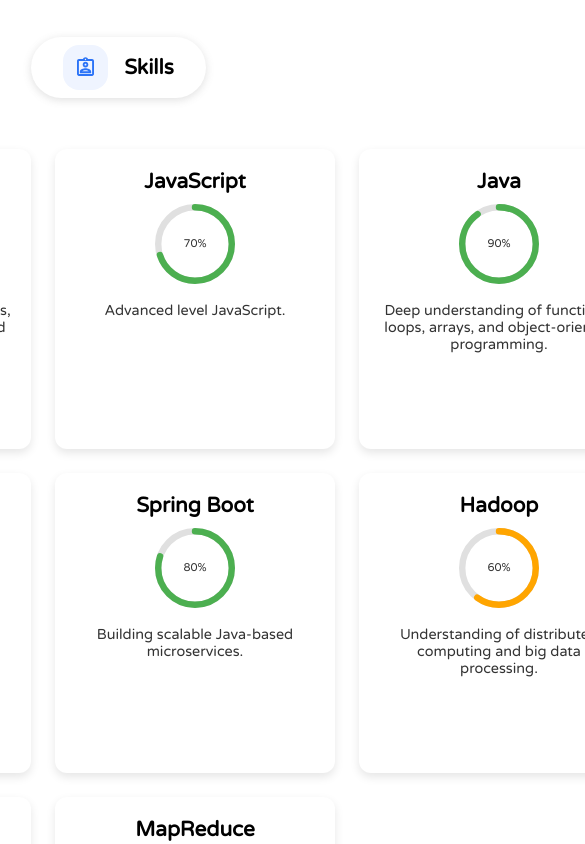
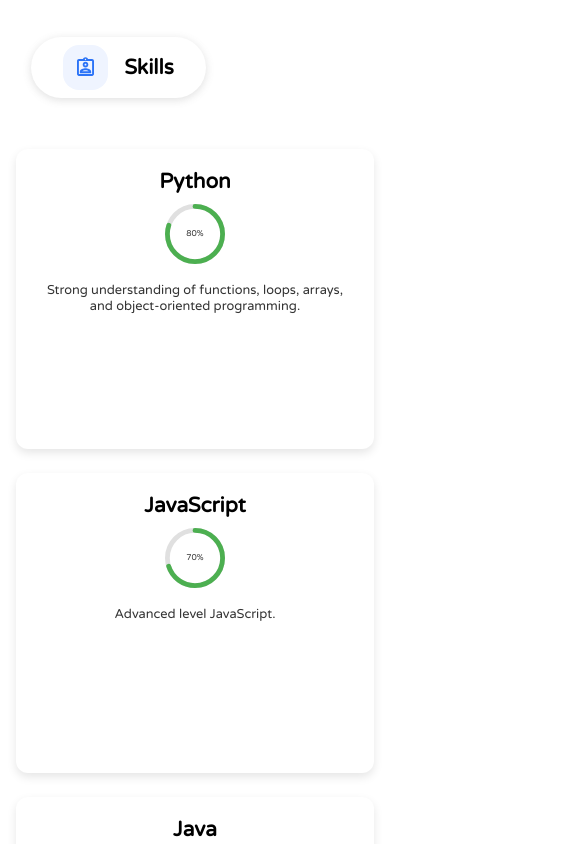
Before and after one commit to smangaraj28/smangaraj28.github.io, a React (Create React App) app: page / in a window 390 px wide. Shown: the part 1880-2724 px from the top of the page, 585 px wide, since content can reach past the window. Built offline with nearby package versions, Linux system fonts and the light colour scheme; a web font is replaced by a local one.

Commit message:
fixing skills

```diff
--- a/src/components/layout/Navbar/Navbar.css
+++ b/src/components/layout/Navbar/Navbar.css
@@ -1,21 +1,3 @@
-.top-navbar {
-  display: flex;
-  justify-content: space-between;
-  align-items: center;
-  flex-flow: row wrap;
-  z-index: 99999;
-  width: 100%;
-  height: 40px;
-  position: relative;
-  top: 0%;
-  padding: 1rem;
-}
-.top-navbar .logo {
-  margin-right: 4rem;
-  width: fit-content;
-  font-size: 2rem;
-  color: rgb(39, 39, 39);
-}
 .profile {
   width: 100%;
   top: 170%;
@@ -33,12 +15,7 @@
   z-index: 999999;
   display: none;
 }
-.top-navbar .authSection {
-  display: flex;
-  justify-content: start;
-  width: fit-content;
-  position: relative;
-}
+
 .hide {
   display: flex;
   justify-content: center;
@@ -91,13 +68,6 @@
   display: block;
 }
 
-.top-navbar div b {
-  display: flex;
-  gap: 0.3rem;
-  font-size: 0.9rem;
-  align-items: center;
-  color: rgb(63, 61, 61);
-}
 .boll {
   display: flex;
   justify-content: center;
@@ -165,15 +135,3 @@
   transition: all 300ms;
   color: rgb(128, 128, 128);
 }
-.navC {
-  width: fit-content;
-  position: fixed;
-  top: 35%;
-  margin: 1.5rem;
-}
-
-@media only screen and (max-width: 1000px) {
-  .navC {
-    display: none;
-  }
-}
--- a/src/components/layout/Navbar/Navbar.js
+++ b/src/components/layout/Navbar/Navbar.js
@@ -11,6 +11,7 @@ import { useState } from "react";
 const menuItems = [
   { name: "home", icon: <BiHome /> },
   { name: "About", icon: <MdOutlineAssignmentInd /> },
+
   { name: "Work Experience", icon: <MdOutlineAssignment /> },
   { name: "Skills", icon: <MdOutlineAssignment /> },
   { name: "Projects", icon: <MdTurnedInNot /> },
--- a/src/pages/Skills/Skills.css
+++ b/src/pages/Skills/Skills.css
@@ -10,17 +10,18 @@
   justify-content: center;
 }
 
+/* Skills Grid */
 .grid-container {
   display: grid;
-    grid-template-columns: repeat(auto-fit, minmax(200px, 1fr)); /* More flexible */
+  grid-template-columns: repeat(auto-fit, minmax(320px, 1fr)); /* Auto-adjusting tiles */
   gap: 1.5rem;
-    width: 100%;
-    max-width: 1200px;
   justify-content: center;
   align-items: stretch;
   padding: 1rem;
+  box-sizing: border-box;
 }
 
+/* Skill Card */
 .grid-item {
   background: #f8f9fa;
   padding: 1.5rem;
@@ -28,28 +29,71 @@
   box-shadow: 0px 4px 12px rgba(0, 0, 0, 0.1);
   text-align: center;
   transition: transform 0.3s ease-in-out;
+  display: flex;
+  flex-direction: column;
+  justify-content: space-between;
+  min-height: 250px;
+  max-width: 100%;
 }
 
+/* Hover effect for skills */
 .grid-item:hover {
   transform: scale(1.05); /* Slight hover effect */
 }
 
-
+/* Cards layout for skill name, progress bar, and description */
 .Cards {
   display: flex;
   flex-direction: column;
   align-items: center;
 }
 
+/* Circular progress container */
 .progress-container {
   width: 80px;
   height: 80px;
   margin: 10px auto;
 }
 
+/* Description content */
 .content {
   margin-top: 0.5rem;
   font-size: 0.9rem;
   color: #333;
   text-align: center;
 }
+
+/* Responsive Fix for Smaller Screens */
+@media (max-width: 768px) {
+  .grid-container {
+    grid-template-columns: repeat(auto-fit, minmax(280px, 1fr)); /* Adjust column width for smaller screens */
+  }
+
+  .grid-item {
+    padding: 1rem; /* Reduce padding for mobile screens */
+  }
+
+  .progress-container {
+    width: 70px; /* Smaller progress circle on mobile */
+    height: 70px;
+  }
+
+  .content {
+    font-size: 0.85rem; /* Slightly smaller font size */
+  }
+}
+
+@media (max-width: 400px) {
+  .grid-item {
+    padding: 0.8rem; /* Further reduce padding for very small screens */
+  }
+
+  .progress-container {
+    width: 60px;
+    height: 60px;
+  }
+
+  .content {
+    font-size: 0.8rem; /* Further decrease font size */
+  }
+}
```
Lines whose indentation alone changed are shown as unchanged.
